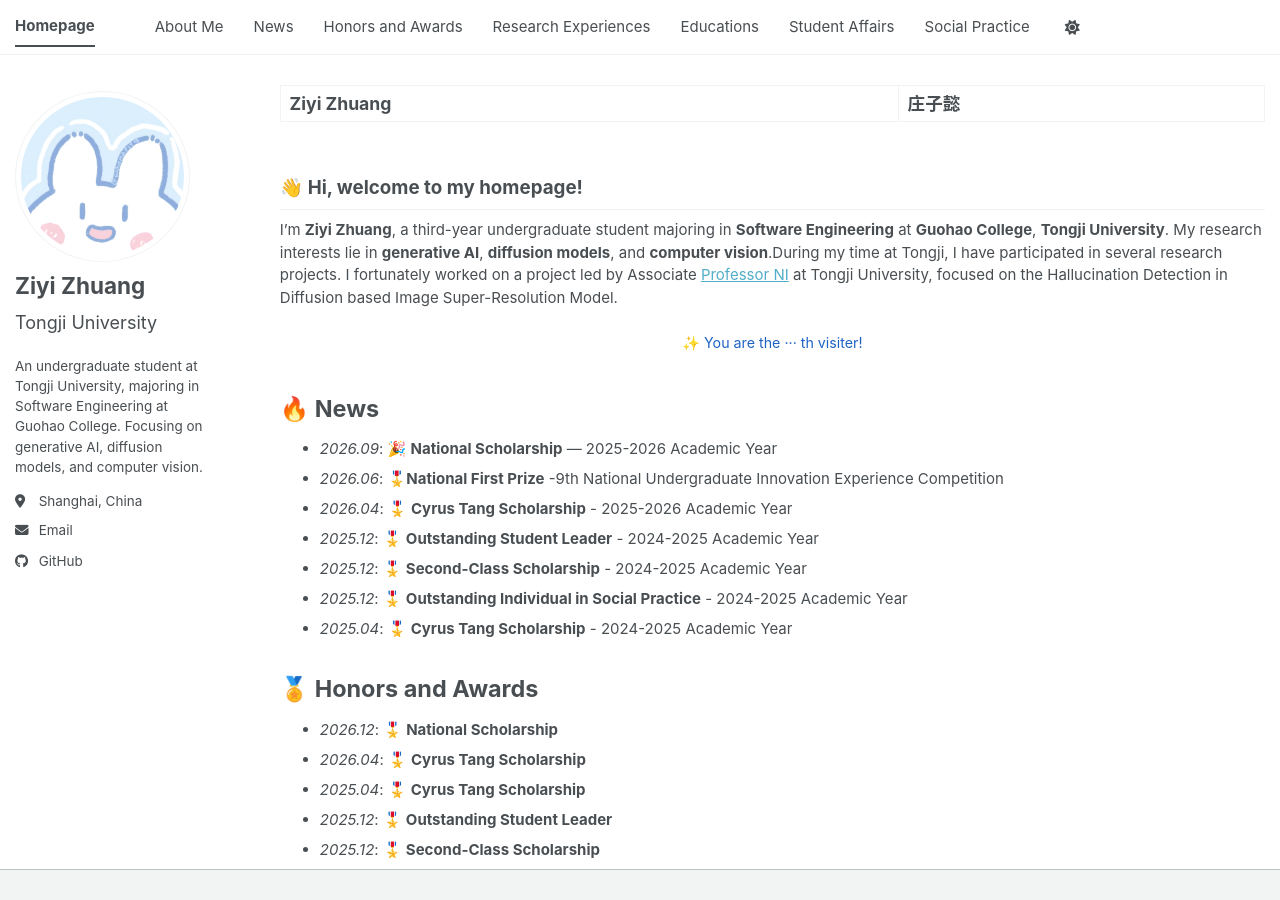
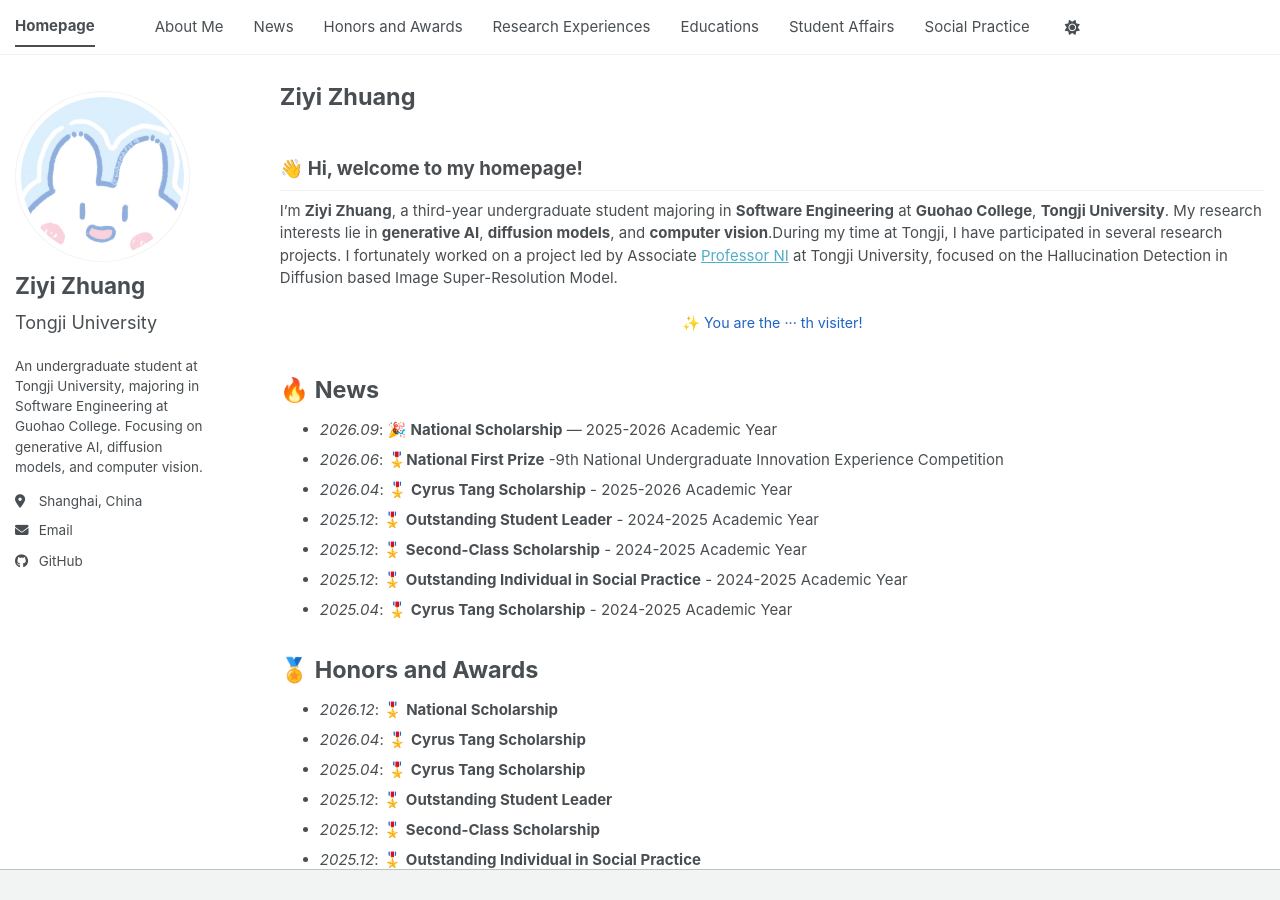
Before and after one commit to mathzhuang/mathzhuang.github.io, a Jekyll site: the page built from _pages/about.md, in a window 1280 px wide and 900 px high. Built offline with Jekyll 4.4.1, drawn with Linux system fonts in a browser that asks for light colours; a style sheet for code colours, icons or effects is not loaded.

Commit message:
修改title

```diff
--- a/_pages/about.md
+++ b/_pages/about.md
@@ -1,6 +1,6 @@
 ---
 permalink: /
-title: "Ziyi Zhuang | 庄子懿"
+title: "Ziyi Zhuang"
 description: "Ziyi Zhuang (庄子懿), an undergraduate Software Engineering student at Tongji University researching generative AI, diffusion models, and computer vision."
 layout: single
 author_profile: true
```
